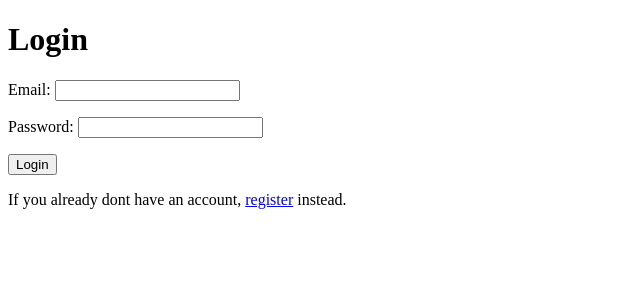
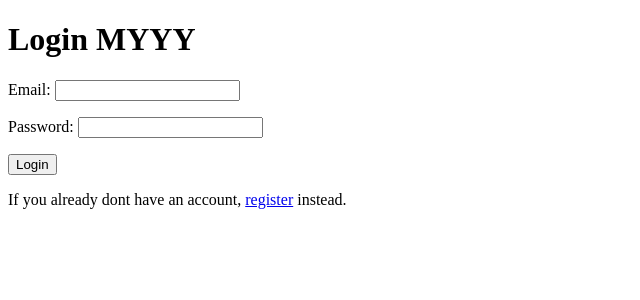
Before and after one commit to julikoapp/hacknu, a Django app: page /login/ in a window 1280 px wide. Shown: the top 300 px of the page, without its empty margins (0-640 px from the left). Run offline with Django 4.2, Linux system fonts and the light colour scheme.

```diff
--- a/epam_project/templates/login_form.html
+++ b/epam_project/templates/login_form.html
@@ -2,7 +2,7 @@
 {% block content %}
 
 <div class="container py-5">
-	<h1>Login</h1>
+	<h1>Login MYYY</h1>
 	<form method="POST">
 		{% csrf_token %}
 		{{ form.as_p }}
```
